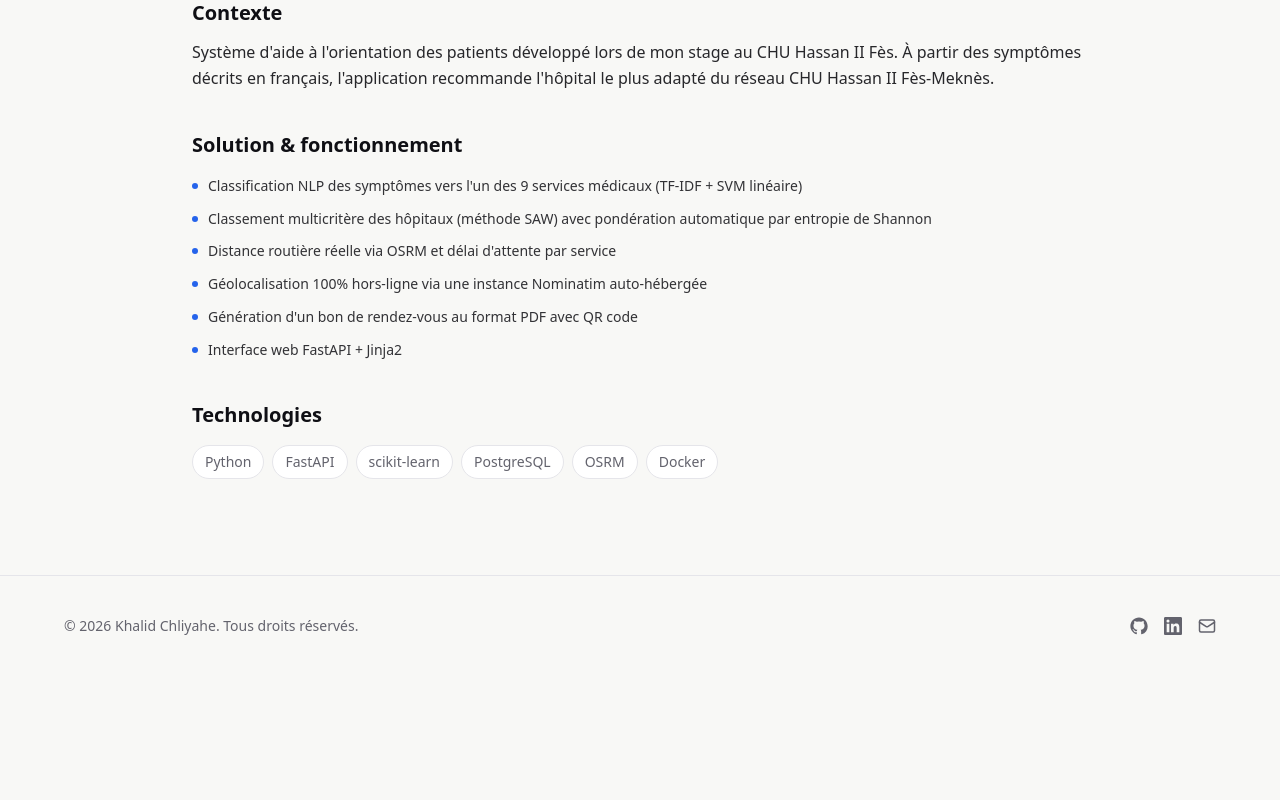
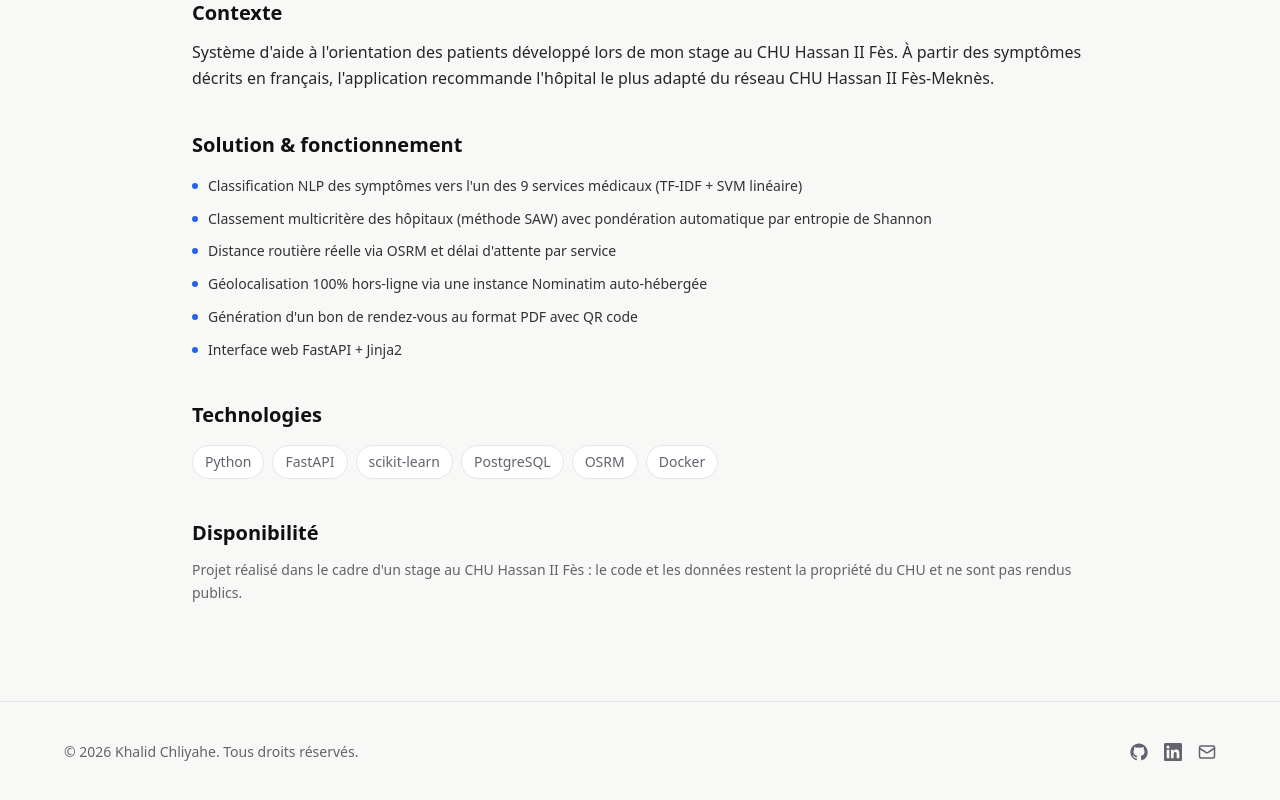
Before and after one commit to x-khalid-x/MyPortfolio, a React (Vite) app: page /projects/sir-patient in a window 1280 px wide. Shown: the part 663-1463 px from the top of the page. Before the commit the page ends 1339 px from the top, so only its background shows below. Built offline with nearby package versions, Linux system fonts and the light colour scheme.

Commit message:
fix(content): clarify SIR-Patient project availability

```diff
--- a/src/data/content.ts
+++ b/src/data/content.ts
@@ -71,6 +71,7 @@ export type Project = {
   highlights: string[];
   stack: string[];
   result?: string;
+  availabilityNote?: string;
   image: string;
   imageAlt: string;
   imageWidth: number;
@@ -95,6 +96,8 @@ export const projects: Project[] = [
       "Interface web FastAPI + Jinja2",
     ],
     stack: ["Python", "FastAPI", "scikit-learn", "PostgreSQL", "OSRM", "Docker"],
+    availabilityNote:
+      "Projet réalisé dans le cadre d'un stage au CHU Hassan II Fès : le code et les données restent la propriété du CHU et ne sont pas rendus publics.",
     image: "/images/projects/sir-patient.webp",
     imageAlt: "Capture d'écran du classement des hôpitaux recommandés dans l'application SIR-Patient",
     imageWidth: 1210,
--- a/src/pages/ProjectDetail.tsx
+++ b/src/pages/ProjectDetail.tsx
@@ -145,6 +145,15 @@ export default function ProjectDetail() {
             </div>
           </section>
         )}
+
+        {project.availabilityNote && (
+          <section className="mt-10">
+            <h2 className="text-xl font-semibold">Disponibilité</h2>
+            <p className="mt-3 text-sm leading-relaxed text-muted">
+              {project.availabilityNote}
+            </p>
+          </section>
+        )}
       </div>
     </article>
   );
```
